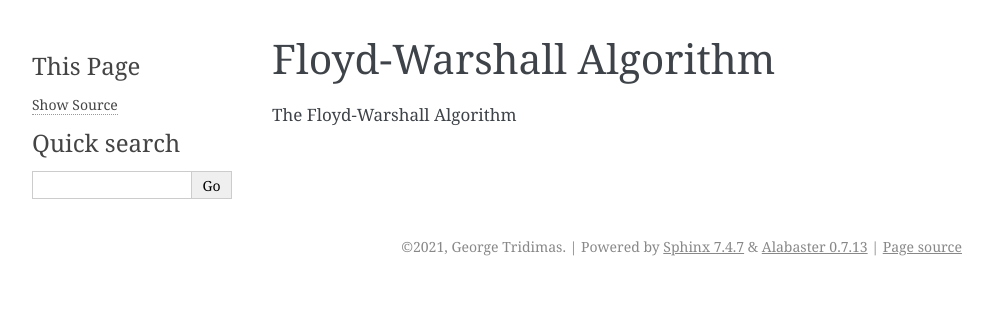
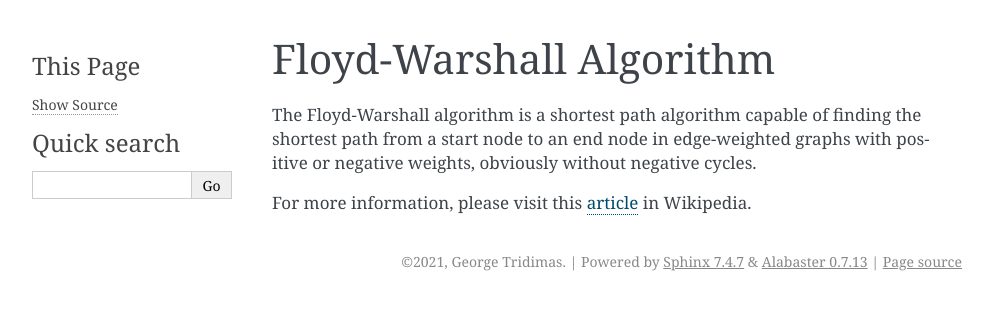
Before and after one commit to notgmt1337/CSPath, a Sphinx documentation site: the page built from docs/explanation/floyd_warshall.rst, in a window 1280 px wide. Shown: the top 310 px of the page, without its empty margins (148-1141 px from the left). Built offline with Sphinx 7.4.7, drawn with Linux system fonts in a browser that asks for light colours.

Commit message:
Update floyd_warshall.rst

```diff
--- a/docs/explanation/floyd_warshall.rst
+++ b/docs/explanation/floyd_warshall.rst
@@ -1,4 +1,12 @@
 Floyd-Warshall Algorithm
 ========================
 
-The Floyd-Warshall Algorithm
+The Floyd-Warshall algorithm is a shortest path algorithm capable of finding the shortest path from a start node to an end node in edge-weighted graphs with positive or negative weights, obviously without negative cycles.
+
+
+
+
+For more information, please visit this `article`_ in Wikipedia.
+
+
+.. _article: https://en.wikipedia.org/wiki/Floyd–Warshall_algorithm
```
